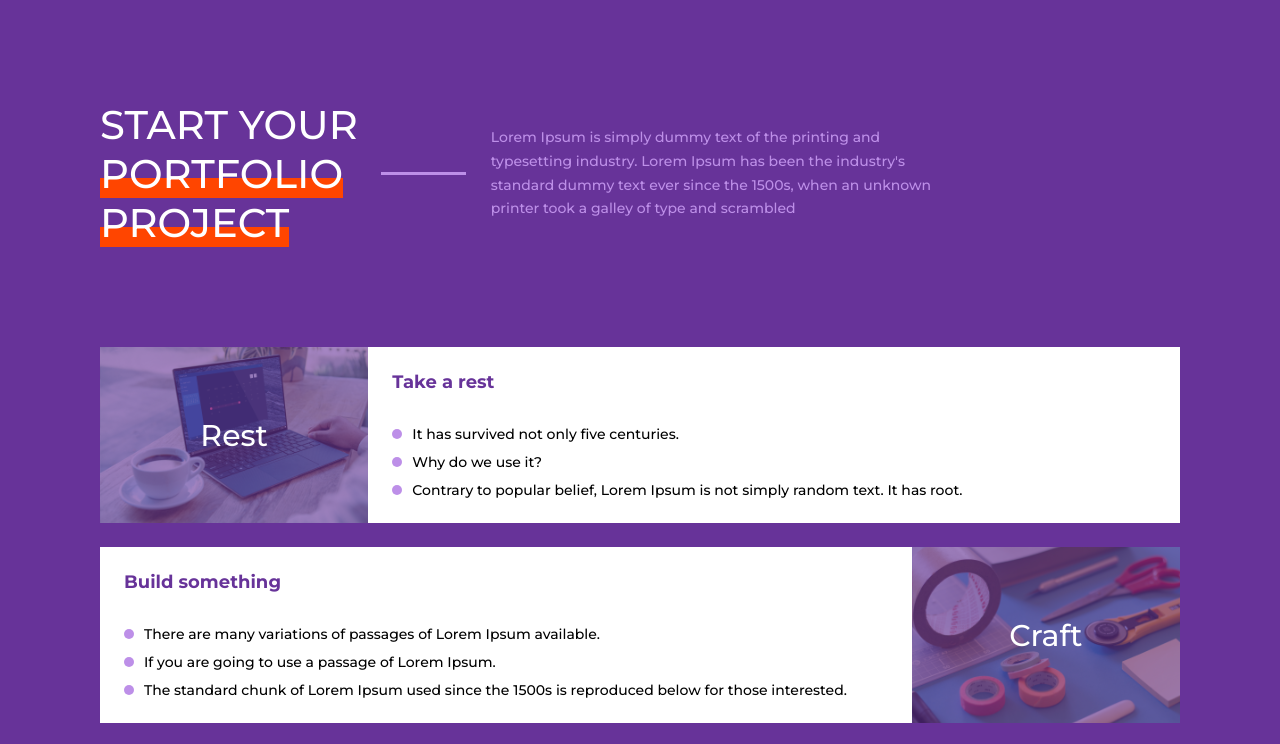
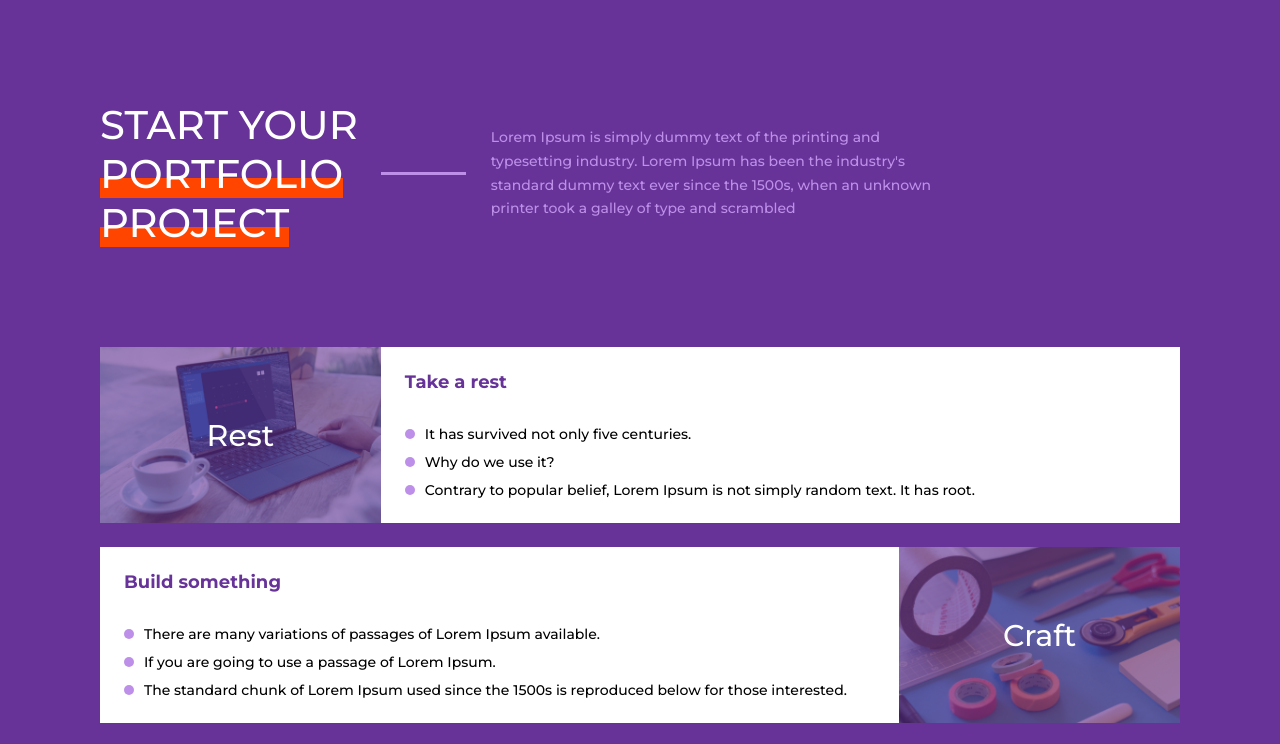
Before and after one commit to christianB053/zigzag, a plain HTML site: page zigzag/index.html in a window 1280 px wide. Shown: the top 744 px of the page. Drawn offline with Linux system fonts and the light colour scheme; grey boxes are pictures that could not be loaded.

Commit message:
CSS 수정

```diff
--- a/zigzag/style.css
+++ b/zigzag/style.css
@@ -78,13 +78,15 @@ body {
 
 .project-header__txt::before {
   content: " ";
-  display: block;
   width: 85px;
   height: 3px;
   background-color: var(--sub-color);
   margin-right: 25px;
 }
 
+/* section이 block 레벨 요소이므로 메인에 flex, column 값을 주지 않아도
+변화 없음, 그래도 적용하면 좋지 않을까(?)라는 생각에 삭제하지 않았지만
+삭제하는 게 좋은 것인지? */
 .project-contents {
   display: flex;
   flex-direction: column;
@@ -99,8 +101,6 @@ body {
 }
 
 .contents-img {
-  background-position: center;
-  background-size: cover;
   width: 26%;
   display: flex;
   justify-content: center;
@@ -139,7 +139,9 @@ body {
 .contents-txt {
   padding: 24px;
   background-color: var(--white-color);
-  width: 74%;
+  display: flex;
+  flex-direction: column;
+  flex: 1;
 }
 
 .contents-txt h2 {
```
